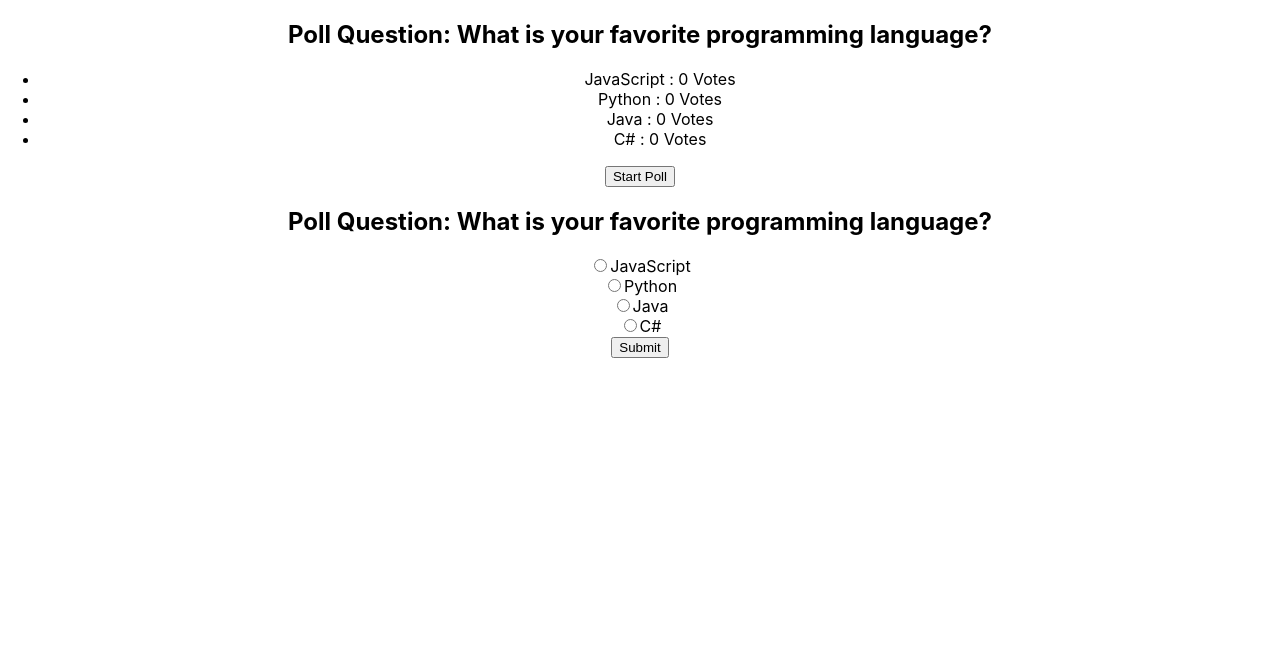
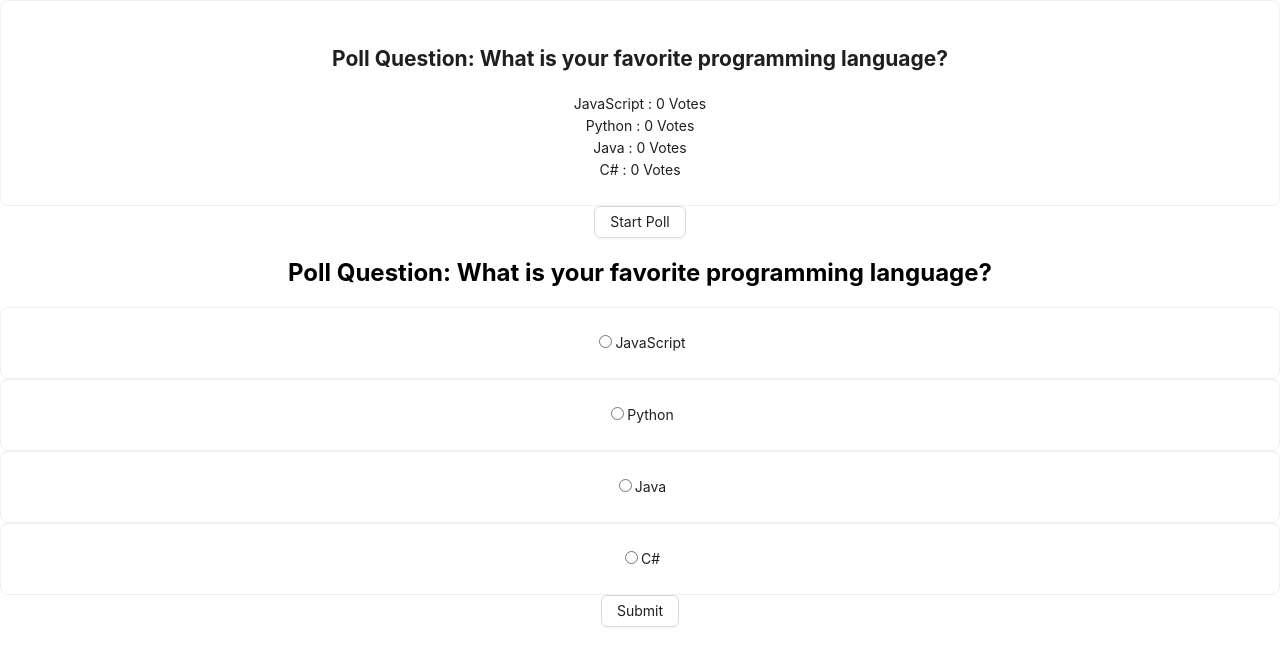
Before and after one commit to SajjadAli54/ead-mid-exam, a React (Create React App) app: page / in a window 1280 px wide. Both pictures are taken after a click on the button "Start Poll". Shown: the top 666 px of the page. Built offline with nearby package versions, Linux system fonts and the light colour scheme.

Commit message:
Style the components

```diff
--- a/package.json
+++ b/package.json
@@ -6,6 +6,7 @@
     "@testing-library/jest-dom": "^5.16.5",
     "@testing-library/react": "^13.4.0",
     "@testing-library/user-event": "^13.5.0",
+    "antd": "^5.5.1",
     "bootstrap": "^5.2.3",
     "formik": "^2.3.2",
     "react": "^18.2.0",
--- a/src/AnotherUserParticipation.js
+++ b/src/AnotherUserParticipation.js
@@ -1,15 +1,13 @@
 import React from "react";
+
+import { Button } from "antd";
 
 function AnotherUserParticipation({ onClick }) {
   function handleCLick(event) {
     event.preventDefault();
     onClick();
   }
-  return (
-    <div>
-      <button onClick={handleCLick}>An other user participation</button>
-    </div>
-  );
+  return <Button onClick={handleCLick}>An other user participation</Button>;
 }
 
 export default AnotherUserParticipation;
--- a/src/App.js
+++ b/src/App.js
@@ -4,6 +4,8 @@ import PollDisplay from "./PollDisplay";
 import UserParticipation from "./UserParticipation";
 import ThankYouMessage from "./ThankYouMessage";
 import AnotherUserParticipation from "./AnotherUserParticipation";
+
+import { Button } from "antd";
 
 function App() {
   const obj = {
@@ -34,7 +36,7 @@ function App() {
   return (
     <div className="App">
       <PollDisplay question={obj.question} choices={choices} />
-      <button onClick={() => setHasStarted(true)}>Start Poll</button>
+      <Button onClick={() => setHasStarted(true)}>Start Poll</Button>
 
       {hasStarted && (
         <UserParticipation
--- a/src/PollDisplay.js
+++ b/src/PollDisplay.js
@@ -1,4 +1,6 @@
 import React from "react";
+
+import { Card, List } from "antd";
 
 /**
  * Display of predefined poll question and answer choices
@@ -7,16 +9,16 @@ import React from "react";
  */
 function PollDisplay({ question, choices }) {
   return (
-    <div>
+    <Card>
       <h2>Poll Question: {question}</h2>
-      <ul>
+      <List>
         {choices.map((choice) => (
           <li key={choice.id}>
             {choice.label} : {choice.votes} Votes
           </li>
         ))}
-      </ul>
-    </div>
+      </List>
+    </Card>
   );
 }
 
--- a/src/ThankYouMessage.js
+++ b/src/ThankYouMessage.js
@@ -1,7 +1,9 @@
 import React from "react";
 
+import { Card } from "antd";
+
 function ThankYouMessage() {
-  return <div>Thanks for voting</div>;
+  return <Card>Thanks for voting</Card>;
 }
 
 export default ThankYouMessage;
--- a/src/UserParticipation.js
+++ b/src/UserParticipation.js
@@ -1,5 +1,6 @@
 import React from "react";
-import { Formik, Field, Form } from "formik";
+
+import { Card, Button } from "antd";
 
 function UserParticipation({ question, choices, onSubmit, user, selection }) {
   const [selectedChoice, setSelectedChoice] = React.useState(null);
@@ -29,7 +30,7 @@ function UserParticipation({ question, choices, onSubmit, user, selection }) {
       <h2>Poll Question: {question}</h2>
       <form>
         {choices.map((choice, index) => (
-          <div key={choice.id}>
+          <Card key={choice.id}>
             <input
               type="radio"
               name="vote"
@@ -38,16 +39,12 @@ function UserParticipation({ question, choices, onSubmit, user, selection }) {
               onChange={() => handleVote(index)}
             />
             <label htmlFor={`choice-${choice.id}`}>{choice.label}</label>
-          </div>
+          </Card>
         ))}
       </form>
-      <button onClick={handleSubmit}>Submit</button>
+      <Button onClick={handleSubmit}>Submit</Button>
     </div>
   );
 }
 
-/**
- * Formik Radio Buttons for above task that gets reset on submit
- */
-
 export default UserParticipation;
```
Also changed, not shown: 2 other files (tests, documents, lock files or other folders).
